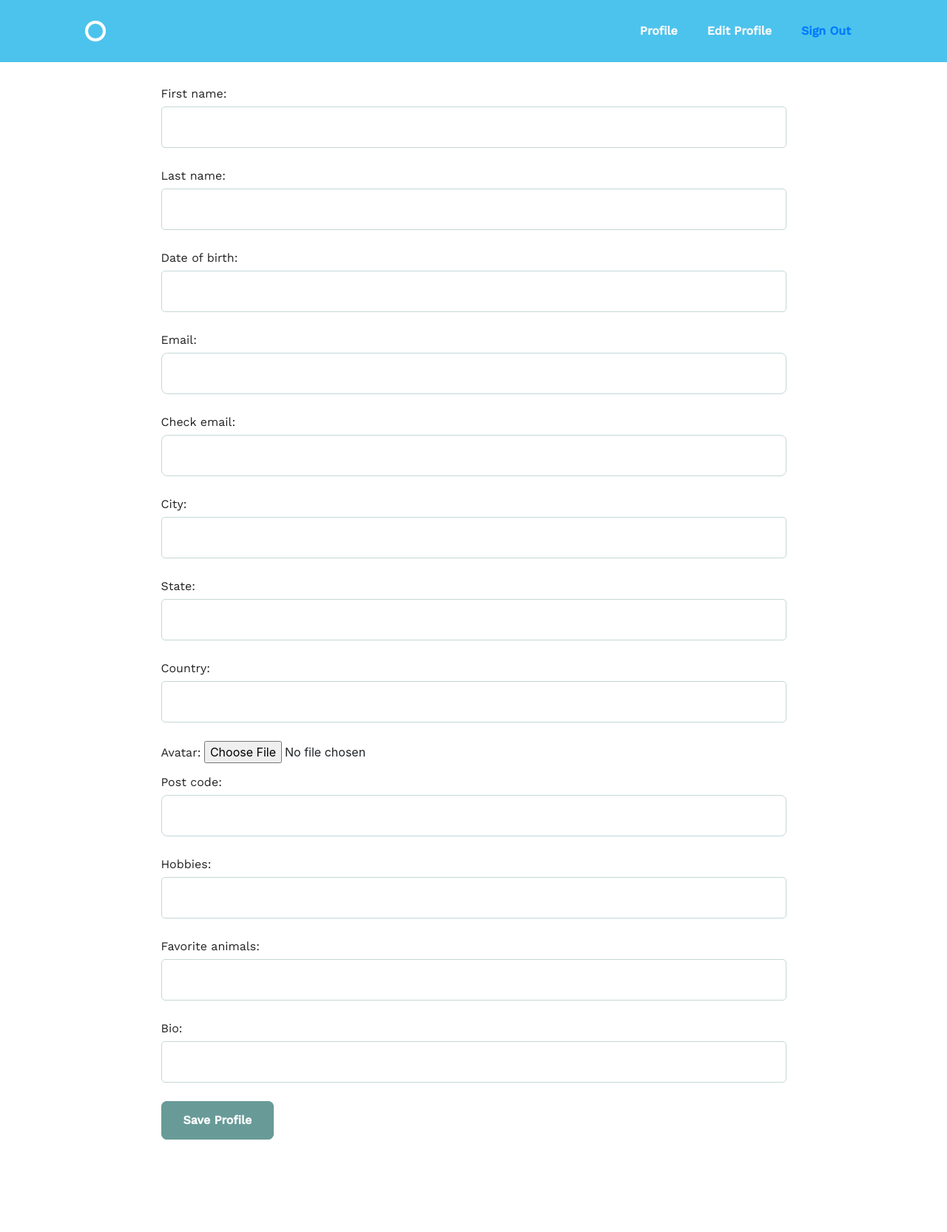
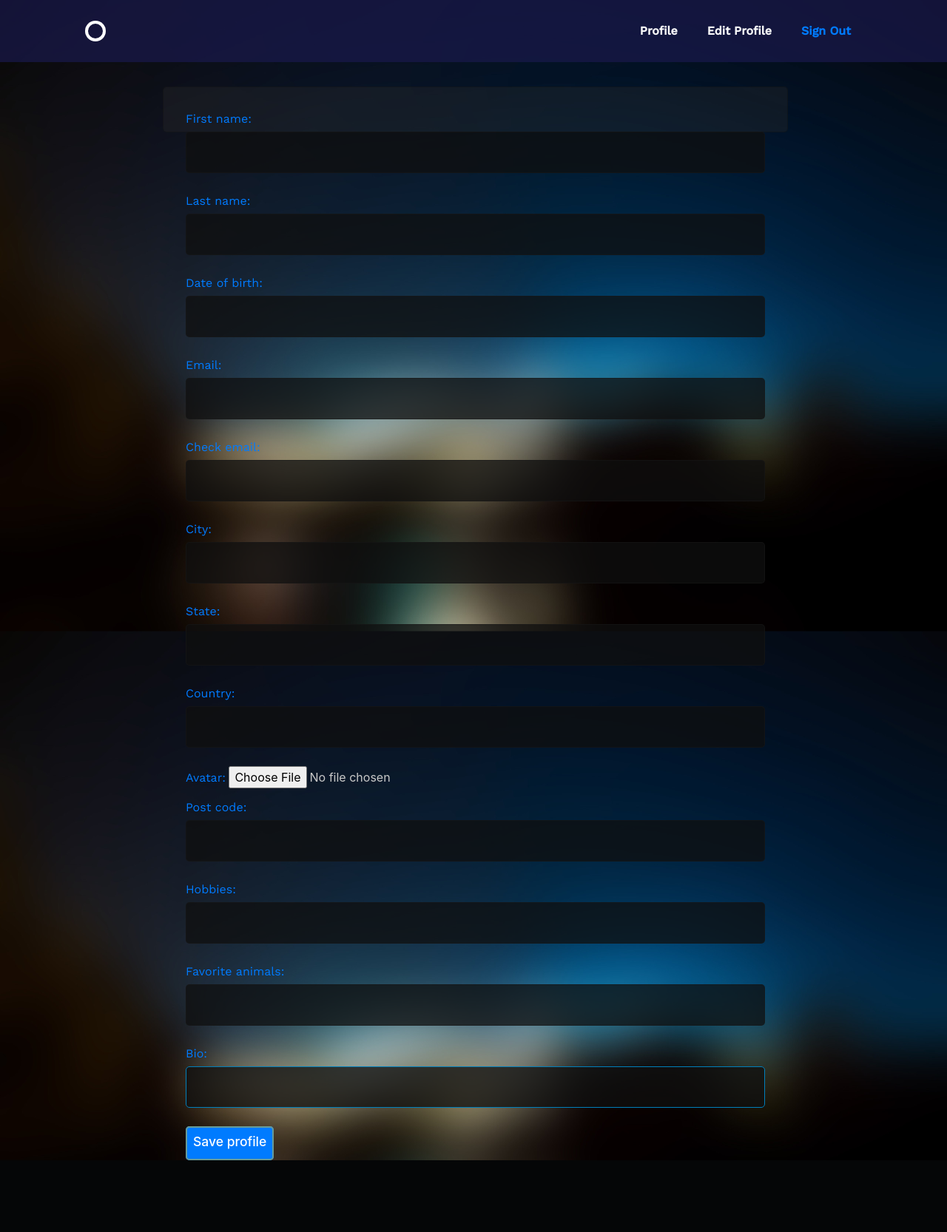
Before and after one commit to OzRayan/User_Profile, a Django app: page /accounts/profile/edit/ in a window 1280 px wide. Shown: the whole page at 74% size. After the commit the page ends 1569 px from the top, so only its background shows below. Run offline with Django 3.2, Linux system fonts and the light colour scheme; the visitor is signed in with stand-in values (Sample User, id 1); some libraries are stand-ins or nearby versions.

Commit message:
Almost finished

```diff
--- a/accounts/forms.py
+++ b/accounts/forms.py
@@ -4,9 +4,6 @@ from django.core.validators import EmailValidator
 from tinymce.widgets import TinyMCE
 
 from . import models
-
-
-specials = ".\!@#$%^&*?_~-( )"
 
 
 class ProfileForm(forms.ModelForm):
@@ -39,11 +36,67 @@ class ProfileForm(forms.ModelForm):
     def clean(self):
         cleaned_data = super().clean()
         email = cleaned_data.get('email')
+        EmailValidator()(email)
         verify_email = cleaned_data.get('check_email')
-        bio = cleaned_data.get('bio')
-        bio = re.sub('<[^<]+?>', '', bio)
+
+        # HTML <p> tag removed from string
+        # replace can be altered based on how it's called in the html form
+        bio = cleaned_data.get('bio').replace('<p>', '').replace('</p>', '')
+
         if email != verify_email:
             raise forms.ValidationError('Enter the same email address in both fields!')
         if len(bio) < 10:
             raise forms.ValidationError('Biography must contain at least 10 letters!')
+
         return cleaned_data
+
+
+class PasswordForm(forms.Form):
+    old = forms.CharField(widget=forms.PasswordInput())
+    new = forms.CharField(widget=forms.PasswordInput())
+    check_new = forms.CharField(widget=forms.PasswordInput())
+
+    def __init__(self, user=None, *args, **kwargs):
+        self.request = user
+        super().__init__(*args, **kwargs)
+
+    @staticmethod
+    def error(error_message):
+        raise forms.ValidationError(error_message)
+
+    def clean(self):
+        cleaned_data = super().clean()
+        old_pass = cleaned_data.get('old', '')
+        new_pass = cleaned_data.get('new', '')
+        check_pass = cleaned_data.get('check_new', '')
+        profile = self.request.profile
+
+        if not old_pass:
+            self.error('First give the old password!')
+        if not new_pass:
+            self.error('Before confirming the new password, add one first!')
+        if not check_pass:
+            self.error('Confirm the new password')
+
+        if len(new_pass) < 14:
+            self.error('Minim length 14 characters!')
+        if old_pass == new_pass:
+            self.error('New password can\'t match with the old password!')
+        if new_pass != check_pass:
+            print(check_pass)
+            self.error('Passwords doesn\'t match!')
+
+        if profile.first_name.lower() in new_pass.lower() or \
+                profile.last_name.lower() in new_pass.lower():
+            self.error('Password can\'t contain your first or last name!')
+
+        if not re.findall('[A-Z]', new_pass):
+            self.error('Password must contain at least one upper letter!')
+        if not re.findall('[a-z]', new_pass):
+            self.error('Password must contain at least one lower letter!')
+        if not re.findall('\d', new_pass):
+            self.error('Password must contain at least one number!')
+        if not re.findall('\W', new_pass):
+            self.error('Password must contain at least one special character (ex: .\!@#$%^&*?_~-)')
+
+        return cleaned_data
--- a/accounts/models.py
+++ b/accounts/models.py
@@ -15,9 +15,9 @@ class Profile(models.Model):
     city = models.CharField(max_length=100)
     state = models.CharField(max_length=100)
     country = models.CharField(max_length=100)
-    post_code = models.IntegerField(max_length=8)
+    post_code = models.IntegerField()
     bio = HTMLField('Content')
     avatar = models.ImageField(upload_to='./user_profile_avatar')
     hobbies = models.CharField(max_length=255, blank=True)
     favorite_animals = models.CharField(max_length=255, blank=True)
-    user = models.ForeignKey(User, unique=True)
+    user = models.ForeignKey(User, related_name='profile', unique=True)
--- a/accounts/templates/accounts/profile_edit.html
+++ b/accounts/templates/accounts/profile_edit.html
@@ -1,17 +1,17 @@
 {% extends "layout.html" %}
 
-{% block title %}Manage User Profile | {{ block.super }}{% endblock %}
+{% block title %}Edit Profile | {{ block.super }}{% endblock %}
 
 {% block media %}{{ form.media }}{% endblock %}
 
 {% block body %}
 
-<!-- FORM -->
+<!-- PROFILE FORM -->
 <div class="container col-md-10">
-    <form method="POST" class="form l" action="{% url 'accounts:profile_edit' %}" enctype="multipart/form-data">
+    <form method="POST" class="form-control m-1 p-5 lista" action="{% url 'accounts:profile_edit' %}" enctype="multipart/form-data">
         {% csrf_token %}
         {{ form.as_ul }}
-        <input type="submit" class="button-primary" value="Save Profile">
+        <button type="submit" class="btn btn-primary"><h2 class="h3">Save profile</h2></button>
     </form>
 </div>
 
--- a/accounts/urls.py
+++ b/accounts/urls.py
@@ -6,12 +6,9 @@ urlpatterns = [
     url(r'sign_in/$', views.sign_in, name='sign_in'),
     url(r'sign_up/$', views.sign_up, name='sign_up'),
     url(r'sign_out/$', views.sign_out, name='sign_out'),
-    url(r'profile/detail/$', views.detail_view,
-        name='profile_detail'),
-    url(r'profile/edit/$', views.edit_view,
-        name='profile_edit'),]
-#     url(r'profile//$', views.,
-#         name=''),
+    url(r'profile/detail/$', views.detail_view, name='profile_detail'),
+    url(r'profile/edit/$', views.edit_view, name='profile_edit'),
+    url(r'profile/password/$', views.password_view, name='password_edit'), ]
 #     url(r'profile//$', views.,
 #         name='')
 # ]
--- a/accounts/views.py
+++ b/accounts/views.py
@@ -9,8 +9,7 @@ from django.contrib.auth.forms import (
 from django.core.exceptions import ObjectDoesNotExist
 from django.core.urlresolvers import reverse
 from django.http import HttpResponseRedirect
-from django.shortcuts import render, get_object_or_404
-from django.views.decorators.cache import never_cache
+from django.shortcuts import render
 
 from . import forms
 from . import models
@@ -89,7 +88,8 @@ def detail_view(request):
         profile_detail = models.Profile.objects.get(user=request.user)
     except ObjectDoesNotExist:
         profile_detail = None
-    return render(request, 'accounts/profile_detail.html', {'profile_detail': profile_detail})
+    return render(request, 'accounts/profile_detail.html',
+                  {'profile_detail': profile_detail})
 
 
 @login_required
@@ -100,13 +100,36 @@ def edit_view(request):
         profile_detail = None
     form = forms.ProfileForm(instance=profile_detail)
     if request.method == "POST":
-        form = forms.ProfileForm(request.POST, request.FILES, instance=profile_detail)
-
+        form = forms.ProfileForm(request.POST, request.FILES,
+                                 instance=profile_detail)
         if form.is_valid():
             new_profile = form.save(commit=False)
             new_profile.user = request.user
+
             new_profile.save()
-            messages.add_message(request, messages.SUCCESS, "Profile saved!")
+            messages.success(request, "Profile saved!")
             return HttpResponseRedirect('/accounts/profile/detail/')
 
     return render(request, 'accounts/profile_edit.html', {'form': form})
+
+
+@login_required
+def password_view(request):
+    user = request.user
+    form = forms.PasswordForm(user=user)
+    if request.method == "POST":
+        form = forms.PasswordForm(data=request.POST, user=user)
+        if form.is_valid():
+            if user.check_password(form.cleaned_data.get('old')):
+                user.set_password(form.cleaned_data.get('new'))
+                user.save()
+                update_session_auth_hash(request, user)
+                messages.success(request, "Password saved!")
+                return HttpResponseRedirect('/accounts/profile/detail/')
+
+            else:
+                messages.error(request, "Old password incorrect.")
+        else:
+            messages.error(request, form.non_field_errors()[0])
+
+    return render(request, 'accounts/password_edit.html', {'form': form})
--- a/assets/css/style.css
+++ b/assets/css/style.css
@@ -1,3 +1,13 @@
+/* BACKGROUND */
+body {
+    background-image: url('../images/background.jpg');
+    background-repeat: no-repeat;
+    background-position: center center;
+    background-attachment: fixed;
+    background-size: cover;
+}
+
+/* TinyMCE STYLE */
 .mce-panel .mce-tinymce, .form-row .mce-tinymce  {
     border: 1px solid #c4d8c7;
     border-radius: 5px;
@@ -9,8 +19,18 @@
     max-width: 100%;
 }
 
-input[type="text"], input[type="date"] {
+/* INPUT STYLE */
+input[type="text"],
+input[type="date"],
+input[type="email"],
+input[type="password"],
+input[type="number"],
+#mceu_16,
+#mceu_18,
+#mceu_19 {
     border-radius: 5px;
+    border-color: rgba(25, 25, 25, 0.55);
+    background:  rgba(15, 15, 15, 0.75)
 }
 
 input[type="date"] {
@@ -20,16 +40,33 @@ input[type="date"] {
     height: 5.6rem;
 }
 
+#id_first_name,
+#id_last_name,
+#id_email,
+#id_check_email,
+#id_city,
+#id_state,
+#id_country,
+#id_post_code,
+#id_hobbies,
+#id_favorite_animals,
+#id_date_of_birth,
+#id_avatar,
+#id_bio,
+#id_username,
+#id_password,
+#id_password1,
+#id_password2 {
+    color: rgba(200, 200, 200, 1);
+    border-color: rgba(25, 25, 25, 0.55);
+}
+
+/* MAIN CONTAINER */
 .container {
     margin-top: auto;
 }
 
-.pos {
-    position: absolute;
-    top: 1%;
-    right: 1%;
-}
-
+/* HEADER */
 header {
     position: sticky;
     top: 0;
@@ -37,14 +74,59 @@ header {
 }
 
 .bg-info {
-    background-color: rgba(0, 170, 230, 0.7)!important;
+    background-color: rgba(25, 25, 75, 0.72)!important;
 }
 
+/* ERRORS */
 .errorlist {
     color: red;
     list-style: none;
 }
 
-.l {
+/* FORM */
+.lista {
     list-style: none;
 }
+
+.btn {
+    border-radius: 5px;
+    border: 0px solid #007fbb;
+    padding: 1em;
+}
+
+.card,
+.list-group-item,
+.form-control {
+    background-color: rgba(45, 45, 45, 0.35);
+    border-color: rgba(25, 25, 25, 0.55);
+    border-radius: 5px;
+}
+
+.form-control label {
+    color: #007bff;
+}
+
+.dot {
+ list-style: none;
+}
+
+#id_bio {
+    border-color: #007fbb;
+}
+.text-custom {
+    background-color: #007fbb;
+    opacity: 0.7;
+    border-color: #007fbb;
+}
+
+.form-control li #id_username span .help_text,
+.form-control li #id_password2 span .help_text {
+    color: green;
+}
+
+.my_css {
+    letter-spacing: .22rem;
+    color: #bececf;
+    line-height: 1.5;
+    font-weight: 400;
+}
--- a/assets/css/variables.css
+++ b/assets/css/variables.css
@@ -20,7 +20,7 @@
 }
 #meter
 {
- margin-left: 80%;
+ margin-left: 90%;
  margin-top:-10px;
  width:300px;
  height:6px;
@@ -31,11 +31,6 @@
  font-size:13px;
  margin-top:-10px;
  margin-right:3%;
- text-align:center;
+ text-align: center;
  width: 10%
- color:dark-grey;
 }
-
-.dot {
- list-style: none;
-}
--- a/assets/js/password.js
+++ b/assets/js/password.js
@@ -1,61 +1,67 @@
-$(document).ready(function(){
- $("#pass").keyup(function(){
+$(document).ready(function() {
+ $("#pass").keyup(function() {
   check_pass();
  });
 });
 
-function check_pass()
-{
- var val=document.getElementById("pass").value;
- var meter=document.getElementById("meter");
- var no=0;
+function check_pass() {
+ var val = document.getElementById("pass").value;
+ var meter = document.getElementById("meter");
+ var prompt = document.getElementById("pass_type")
+ var no = 0;
 
- if(val!="")
- {
+ if (val != "") {
   // If the password length is less than or equal to 13
-  if(val.length<=13)no=1;
+  if (val.length <= 13) no = 1;
 
   // If the password length is greater than 14 and contain any lowercase alphabet or any number or any special character
-  if(val.length>13 && val.length<20 && (val.match(/[a-z]/) || val.match(/\d+/) || val.match(/[A-Z]/) || val.match(/[ ,.,\,!,@,#,$,%,^,&,*,?,_,~,-,(,)]/)))no=2;
+  if (val.length > 13 && val.length < 20 && (val.match(/[a-z]/) || val.match(/\d+/) || val.match(/[A-Z]/) || val.match(/[ ,.,\,!,@,#,$,%,^,&,*,?,_,~,-,(,)]/))) no = 2;
 
   // If the password length is greater than 14 and must contain alphabets,numbers and special characters
-  if(val.length>13 && val.length<20 && val.match(/[a-z]/) && val.match(/[A-Z]/) && val.match(/\d+/) && val.match(/[ ,.,\,!,@,#,$,%,^,&,*,?,_,~,-,(,)]/))no=3;
+  if (val.length > 13 && val.length < 20 && val.match(/[a-z]/) && val.match(/[A-Z]/) && val.match(/\d+/) && val.match(/[ ,.,\,!,@,#,$,%,^,&,*,?,_,~,-,(,)]/)) no = 3;
 
   // If the password length is greater than 19 and must contain alphabets,numbers and special characters
-  if(val.length>19 && val.match(/[a-z]/) && val.match(/[A-Z]/) && val.match(/\d+/) && val.match(/[ ,.,\,!,@,#,$,%,^,&,*,?,_,~,-,(,)]/))no=4;
+  if (val.length > 19 && val.match(/[a-z]/) && val.match(/[A-Z]/) && val.match(/\d+/) && val.match(/[ ,.,\,!,@,#,$,%,^,&,*,?,_,~,-,(,)]/)) no = 4;
 
-  if(no==1)
-  {
-   $("#meter").animate({width:'75px'},300);
-   meter.style.backgroundColor="#ff0000";
-   document.getElementById("pass_type").innerHTML="Very Weak";
+//  if (val.length > 19 && (val.match(/[a-z]/)) > 1 && (val.match(/[A-Z]/)) > 1 && (val.match(/\d+/)) > 1 && (val.match(/[ ,.,\,!,@,#,$,%,^,&,*,?,_,~,-,(,)]/))) > 1 no = 5;
+
+  if (no == 1) {
+   $("#meter").animate({width:'75px'}, 200);
+   meter.style.backgroundColor = "#ff0000";
+   prompt.style.color = "#ff0000";
+   document.getElementById("pass_type").innerHTML = "Very Weak";
   }
 
-  if(no==2)
-  {
-   $("#meter").animate({width:'150px'},300);
-   meter.style.backgroundColor="#ff8800";
+  if (no == 2) {
+   $("#meter").animate({width:'150px'}, 200);
+   meter.style.backgroundColor="#ff6600";
+   prompt.style.color="#ff6600";
    document.getElementById("pass_type").innerHTML="Weak";
   }
 
-  if(no==3)
-  {
-   $("#meter").animate({width:'225px'},300);
-   meter.style.backgroundColor="#88ff00";
-   document.getElementById("pass_type").innerHTML="Good";
+  if (no == 3) {
+   $("#meter").animate({width:'225px'}, 200);
+   meter.style.backgroundColor = "#bbbb00";
+   prompt.style.color = "#bbbb00";
+   document.getElementById("pass_type").innerHTML = "Good";
   }
 
-  if(no==4)
-  {
-   $("#meter").animate({width:'300px'},300);
-   meter.style.backgroundColor="#00FF00";
-   document.getElementById("pass_type").innerHTML="Strong";
+  if (no == 4) {
+   $("#meter").animate({width:'300px'}, 200);
+   meter.style.backgroundColor = "#66ff00";
+   prompt.style.color = "#66ff00";
+   document.getElementById("pass_type").innerHTML = "Strong";
   }
- }
-
- else
- {
-  meter.style.backgroundColor="white";
-  document.getElementById("pass_type").innerHTML="";
+//  JUST EXPERIMENTING
+//  if (no == 5) {
+//   $("#meter").animate({width:'375px'}, 200);
+//   meter.style.backgroundColor = "#00ff00";
+//   prompt.style.color = "#00ff00";
+//   document.getElementById("pass_type").innerHTML = "Very Strong";
+//  }
+ } else {
+  meter.style.backgroundColor = "white";
+  prompt.style.color = "white";
+  document.getElementById("pass_type").innerHTML = "";
  }
 }
--- a/project_7/settings.py
+++ b/project_7/settings.py
@@ -145,8 +145,7 @@ TINYMCE_DEFAULT_CONFIG = {
     'toolbar1': '''
             fullscreen preview bold italic underline | fontselect,
             fontsizeselect  | forecolor | alignleft alignright |
-            aligncenter alignjustify | indent outdent | bullist numlist |
-            | | |
+            aligncenter alignjustify | indent outdent | bullist numlist
             ''',
     'contextmenu': 'formats | link image',
     'menubar': False,
--- a/templates/layout.html
+++ b/templates/layout.html
@@ -78,11 +78,15 @@
                     </h1>
                 </div>
                 <div class="circle--fluid--cell circle--fluid--secondary">
+                    {% block edit %}{% endblock %}
+
 
                     <!-- Navbar Profile -->
                     <nav class="navbar navbar-expand-sm navbar-dark">
-                        <div class="collapse navbar-collapse" id="navbarNav">
-                            <ul class="navbar-nav justify-content-end">
+
+
+                        <div class="collapse navbar-collapse justify-content-end" id="navbarNav">
+                            <ul class="navbar-nav">
 
                                 <!-- Authentification if block -->
                                 {% if user.is_authenticated %}
```
Also changed, not shown: accounts/templates/accounts/password_edit.html (renamed from accounts/templates/accounts/change_password.html, +11 -13 lines), accounts/templates/accounts/profile_detail.html (+44 -30 lines), accounts/templates/accounts/sign_in.html (+7 -5 lines), accounts/templates/accounts/sign_up.html (+7 -5 lines), assets/js/autogrow.js (+70 -1 lines), templates/home.html (+12 -4 lines), accounts/migrations/0001_initial.py, assets/images/background.jpg (added), assets/user_profile_avatar/Rolling_Waves_Mod-ultra-HD.jpg (deleted), assets/user_profile_avatar/high-definition-wallpapers-9.jpg (deleted).
